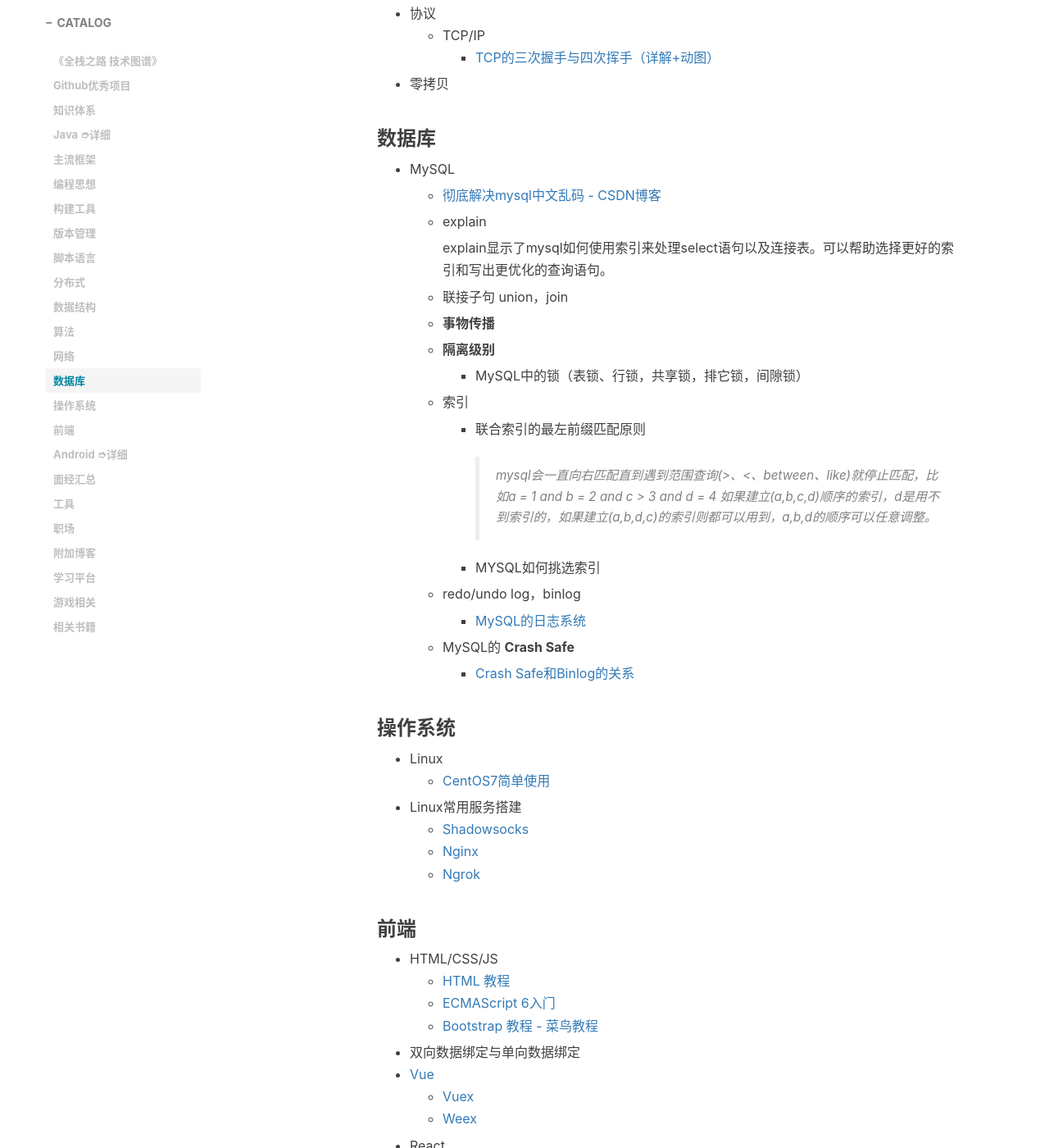
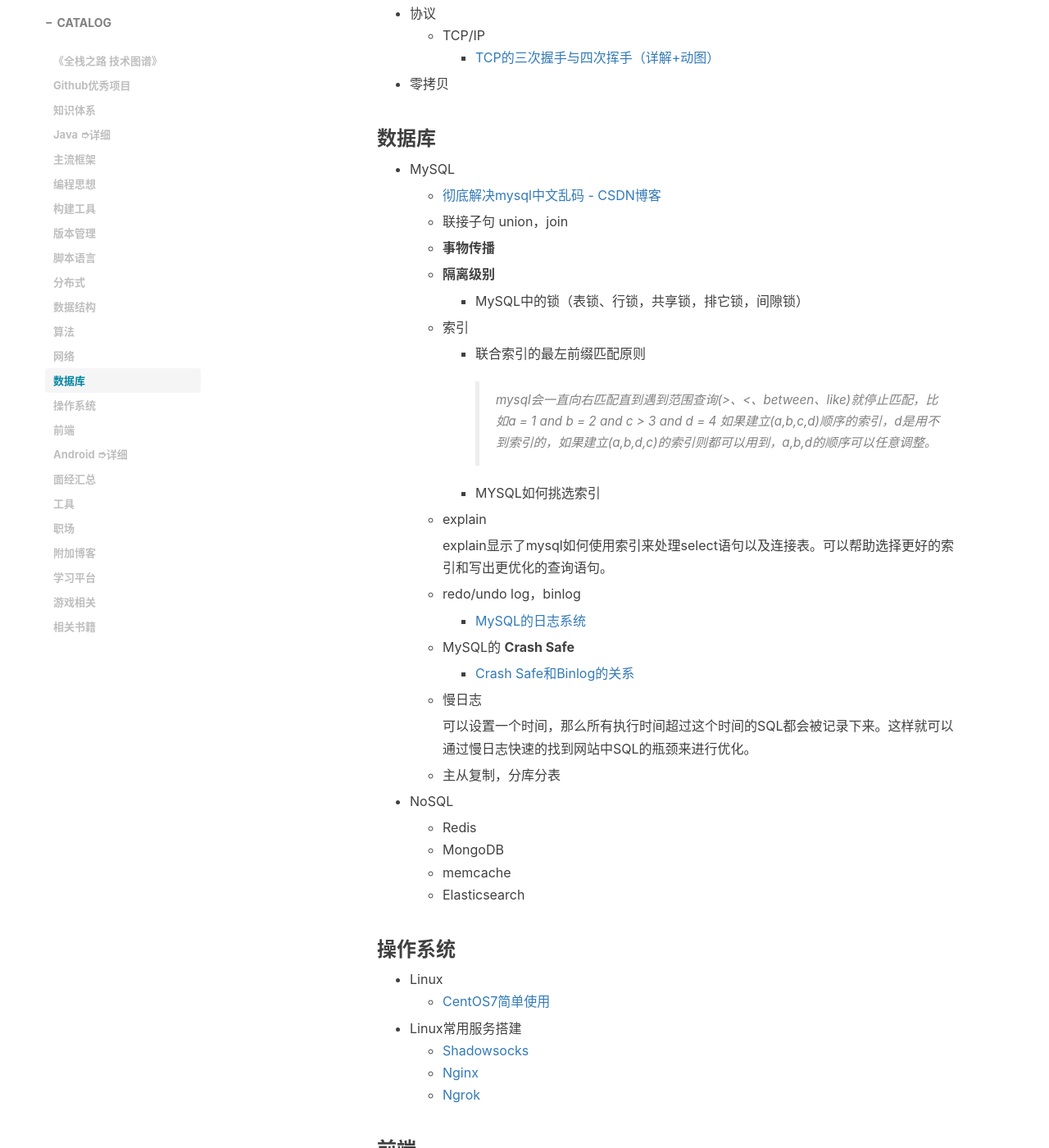
Before and after one commit to Ariescat/blog, a Jekyll site: the page built from docs/index.md, in a window 1280 px wide and 1400 px high, scrolled down 5686 px. Shown: the whole window at 82% size. Built offline with Jekyll 4.4.1, drawn with Linux system fonts in a browser that asks for light colours; nearby versions of some CDN libraries; comment, search, counter and statistics services are not loaded.

Commit message:
NoSQL，MySQL慢日志

```diff
--- a/docs/index.md
+++ b/docs/index.md
@@ -227,6 +223,10 @@
 
 	  * MYSQL如何挑选索引
 
+	* explain
+
+	  explain显示了mysql如何使用索引来处理select语句以及连接表。可以帮助选择更好的索引和写出更优化的查询语句。
+
 	* redo/undo log，binlog
 
 	  * [MySQL的日志系统](https://www.cnblogs.com/ivy-zheng/p/11094528.html)
@@ -234,6 +234,19 @@
 	* MySQL的 **Crash Safe**
 
 	  * [Crash Safe和Binlog的关系](https://blog.csdn.net/shaochenshuo/article/details/73239949)
+
+	* 慢日志
+
+	  可以设置一个时间，那么所有执行时间超过这个时间的SQL都会被记录下来。这样就可以通过慢日志快速的找到网站中SQL的瓶颈来进行优化。
+
+	* 主从复制，分库分表
+
+* NoSQL
+
+  * Redis
+  * MongoDB
+  * memcache
+  * Elasticsearch
 
 ### 操作系统
 * Linux
```
Also changed, not shown: other parts of docs/index.md (+0 -4 lines).
